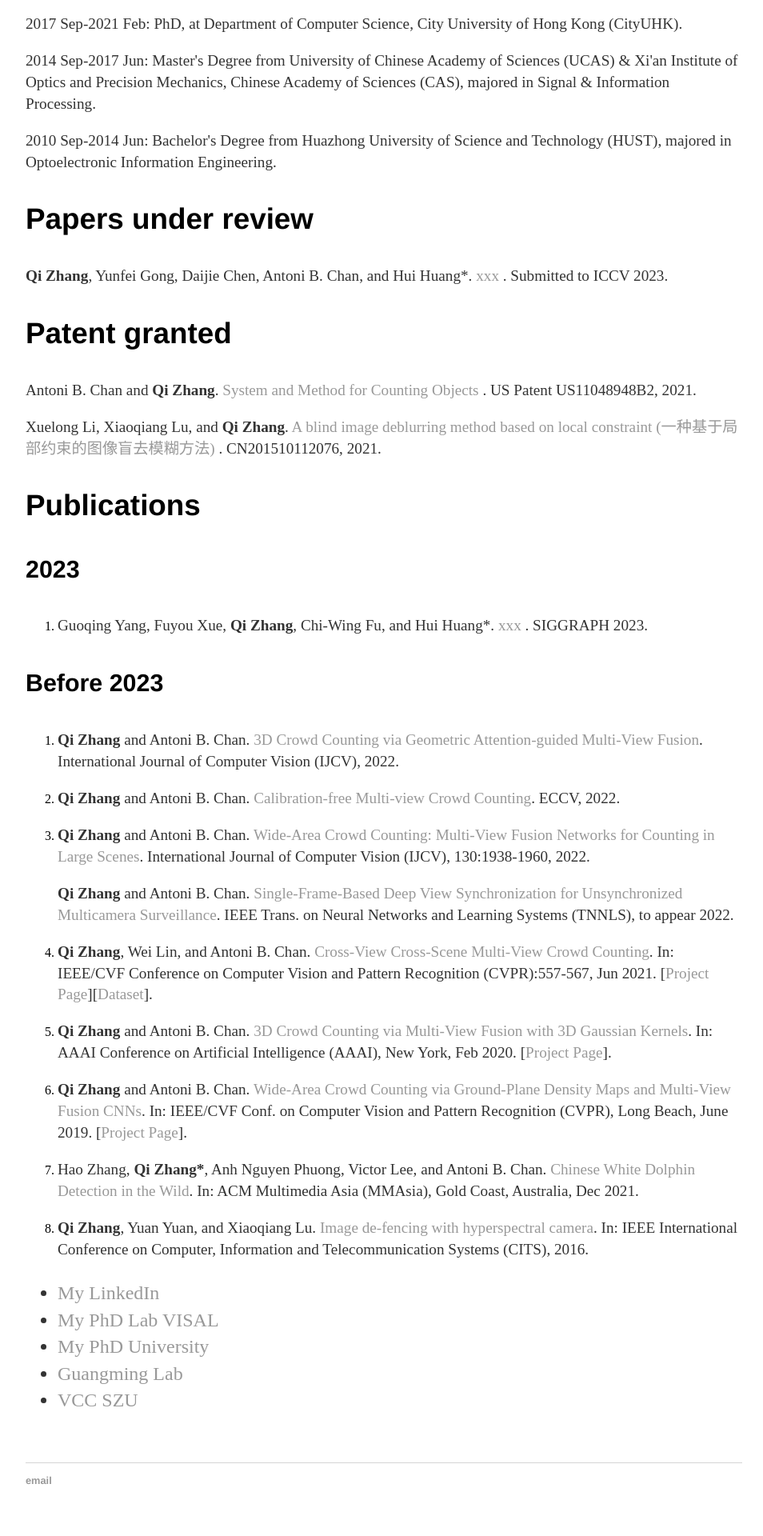
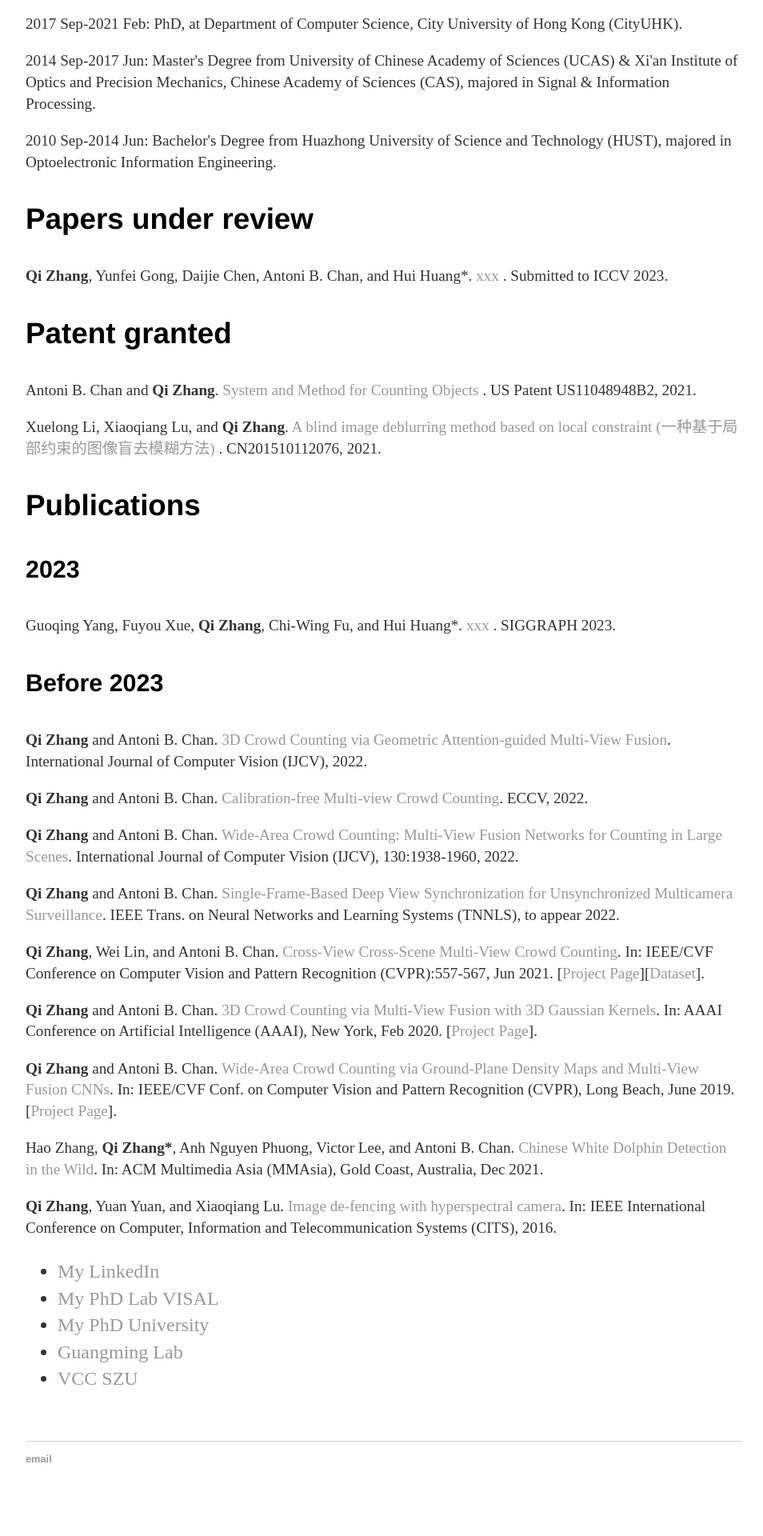
Before and after one commit to zqyq/zqyq.github.io, a Jekyll site: the page built from about/index.html, in a window 1280 px wide. Shown: the part 834-2754 px from the top of the page at 80% size, without its empty margins (160-1114 px from the left). Built offline with Jekyll 4.4.1, drawn with Linux system fonts in a browser that asks for light colours; after the commit the page ends 2727 px from its top, so only the background shows below that.

Commit message:
Update index.html

```diff
--- a/about/index.html
+++ b/about/index.html
@@ -56,59 +56,58 @@ title: About Qi ZHANG
 
 		<h3>Publications</h3>
 		<h4>2023</h4>
-		<ol>
-		<li><p>Guoqing Yang, Fuyou Xue, <strong>Qi Zhang</strong>, Chi-Wing Fu, and Hui Huang*. <a> xxx </a>. SIGGRAPH 2023. </p></li>
 
-		</ol>
+		<p>Guoqing Yang, Fuyou Xue, <strong>Qi Zhang</strong>, Chi-Wing Fu, and Hui Huang*. <a> xxx </a>. SIGGRAPH 2023. </p>
+
 
                 <h4>Before 2023</h4>
 
-		<ol>
 
-			<li><p><strong>Qi Zhang</strong> and Antoni B. Chan.
+
+			<p><strong>Qi Zhang</strong> and Antoni B. Chan.
 				<a>
 				  3D Crowd Counting via Geometric Attention-guided Multi-View Fusion</a>.
 				 International Journal of Computer Vision (IJCV), 2022.
-			</p></li>
-			<li><p><strong>Qi Zhang</strong> and Antoni B. Chan.
+			</p>
+			<p><strong>Qi Zhang</strong> and Antoni B. Chan.
 				<a>
 				  Calibration-free Multi-view Crowd Counting</a>.
 				 ECCV, 2022.
-			</p></li>
+			</p>
 
-		        <li><p><strong>Qi Zhang </strong>and Antoni B. Chan.
+		        <p><strong>Qi Zhang </strong>and Antoni B. Chan.
 				<a href='https://link.springer.com/article/10.1007/s11263-022-01626-4'>Wide-Area Crowd Counting: Multi-View Fusion Networks for Counting in Large Scenes</a>.
 				International Journal of Computer Vision (IJCV), 130:1938-1960, 2022.</p>
-			</li>
+
 
 			<p><strong>Qi Zhang</strong> and Antoni B. Chan.
 				<a href='https://ieeexplore.ieee.org/document/9775149'>Single-Frame-Based Deep View Synchronization for Unsynchronized Multicamera Surveillance</a>.
 				IEEE Trans. on Neural Networks and Learning Systems (TNNLS), to appear 2022.
-			</p></li>
-		        <li><p><strong>Qi Zhang</strong>, Wei Lin, and Antoni B. Chan.
+			</p>
+		        <p><strong>Qi Zhang</strong>, Wei Lin, and Antoni B. Chan.
 				<a href='https://openaccess.thecvf.com/content/CVPR2021/papers/Zhang_Cross-View_Cross-Scene_Multi-View_Crowd_Counting_CVPR_2021_paper.pdf'>Cross-View Cross-Scene Multi-View Crowd Counting</a>.
 				In: IEEE/CVF Conference on Computer Vision and Pattern Recognition (CVPR):557-567, Jun 2021.
 				[<a href="https://visal.cs.cityu.edu.hk/research/cvcs/">Project Page</a>][<a href="http://visal.cs.cityu.edu.hk/research/cvcs_dataset/">Dataset</a>].
-			</p></li>
-		        <li><p><strong>Qi Zhang</strong> and Antoni B. Chan.
+			</p>
+		        <p><strong>Qi Zhang</strong> and Antoni B. Chan.
 				<a href='http://visal.cs.cityu.edu.hk/static/pubs/conf/aaai20-3dmvcc.pdf'>3D Crowd Counting via Multi-View Fusion with 3D Gaussian Kernels</a>.
 				In: AAAI Conference on Artificial Intelligence (AAAI), New York, Feb 2020.
 				[<a href="https://visal.cs.cityu.edu.hk/research/aaai20-3d-counting/">Project Page</a>].
-			</p></li>
-			<li><p><strong>Qi Zhang</strong> and Antoni B. Chan.
+			</p>
+			<p><strong>Qi Zhang</strong> and Antoni B. Chan.
 				<a href="http://visal.cs.cityu.edu.hk/static/pubs/conf/cvpr19-wacc.pdf">Wide-Area Crowd Counting via Ground-Plane Density Maps and Multi-View Fusion CNNs</a>.
 				In: IEEE/CVF Conf. on Computer Vision and Pattern Recognition (CVPR), Long Beach, June 2019.
 				[<a href="http://visal.cs.cityu.edu.hk/research/cvpr2019wacc/">Project Page</a>].
-			</p></li>
-			<li><p>Hao Zhang, <strong>Qi Zhang*</strong>, Anh Nguyen Phuong, Victor Lee, and Antoni B. Chan.
+			</p>
+			<p>Hao Zhang, <strong>Qi Zhang*</strong>, Anh Nguyen Phuong, Victor Lee, and Antoni B. Chan.
 				<a href="https://doi.org/10.1145/3469877.3490574">Chinese White Dolphin Detection in the Wild</a>.
 				In: ACM Multimedia Asia (MMAsia), Gold Coast, Australia, Dec 2021.
-			</p></li>
+			</p>
 
-			<li><p><strong>Qi Zhang</strong>, Yuan Yuan, and Xiaoqiang Lu.
+			<p><strong>Qi Zhang</strong>, Yuan Yuan, and Xiaoqiang Lu.
 				<a href="https://ieeexplore.ieee.org/abstract/document/7546396/">Image de-fencing with hyperspectral camera</a>.
 				In: IEEE International Conference on Computer, Information and Telecommunication Systems (CITS), 2016.
-			</p></li>
+			</p>
 		</ol>
 
 			<ul class="contacts">
```
